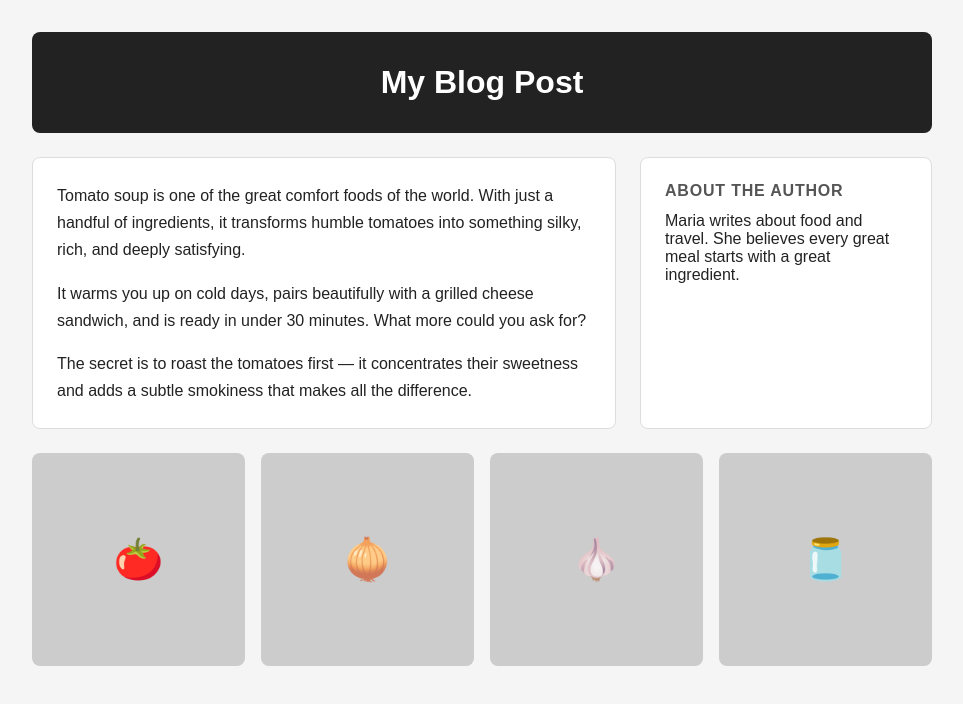
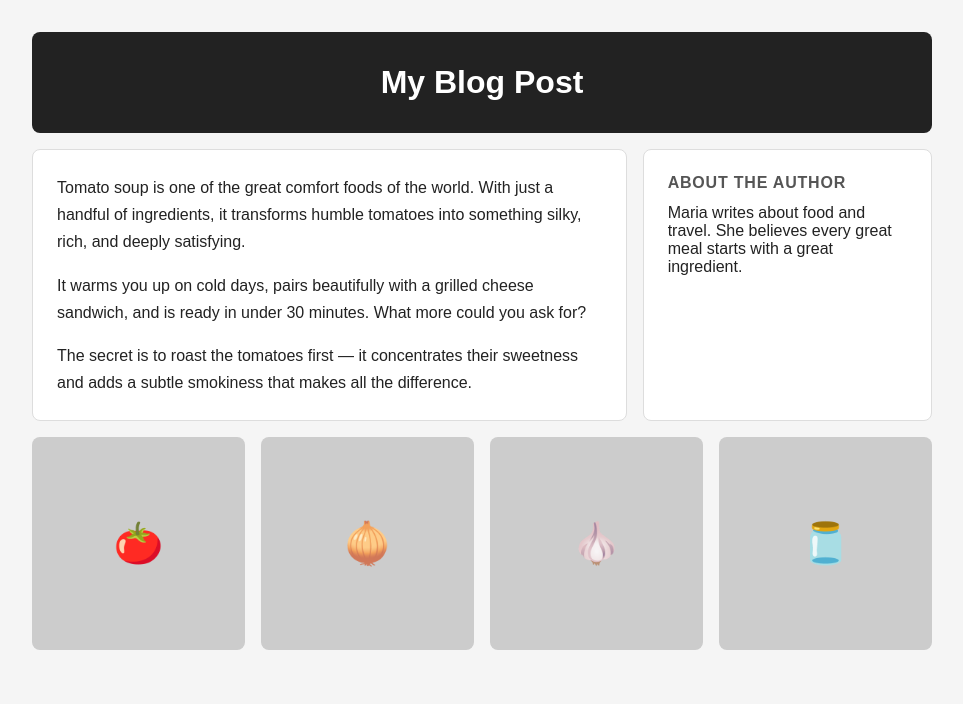
Before and after one commit to Jones-S/zhdk-web-technologies-2026, a plain HTML site: page exercises/02-grid/index.html in a window 1280 px wide. Shown: the whole page, without its empty margins (158-1121 px from the left). Drawn offline with Linux system fonts and the light colour scheme.

Commit message:
feat: refactor solutions to use 12col grid, remove unnecessary mt in flexbox

```diff
--- a/exercises/02-grid/style.css
+++ b/exercises/02-grid/style.css
@@ -55,9 +55,9 @@ body {
   max-width: 900px;
   margin: 0 auto;
 
-  display: grid;                  /* TODO 1 */
-  grid-template-columns: 2fr 1fr; /* TODO 2 */
-  gap: 1.5rem;                    /* TODO 3 */
+  display: grid;
+  grid-template-columns: repeat(12, 1fr);
+  gap: 1rem;
 }
 
 /* ── Header ──────────────────────────────────────────────── */
@@ -69,7 +69,7 @@ header {
   text-align: center;
   border-radius: 8px;
 
-  grid-column: 1 / -1; /* TODO 4 */
+  grid-column: 1 / -1;
 }
 
 header h1 {
@@ -84,6 +84,7 @@ article {
   border-radius: 8px;
   border: 1px solid #ddd;
   line-height: 1.7;
+  grid-column: span 8;
 }
 
 article p + p {
@@ -97,6 +98,7 @@ aside {
   padding: 1.5rem;
   border-radius: 8px;
   border: 1px solid #ddd;
+  grid-column: span 4;
 }
 
 aside h2 {
@@ -110,13 +112,14 @@ aside h2 {
 /* ── Photo grid ──────────────────────────────────────────── */
 
 .photo-grid {
-  grid-column: 1 / -1;                   /* TODO 5 */
-  display: grid;                         /* TODO 6 */
-  grid-template-columns: repeat(4, 1fr); /* TODO 6 */
+  grid-column: 1 / -1;
+  display: grid;
+  grid-template-columns: subgrid; /* inherit the 12 columns from .page — no need to redefine them */
   gap: 1rem;
 }
 
 .photo {
+  grid-column: span 3;
   background-color: #ccc;
   border-radius: 8px;
   aspect-ratio: 1;
```
Also changed, not shown: exercises/01-flexbox/style.css (+6 -10 lines).
